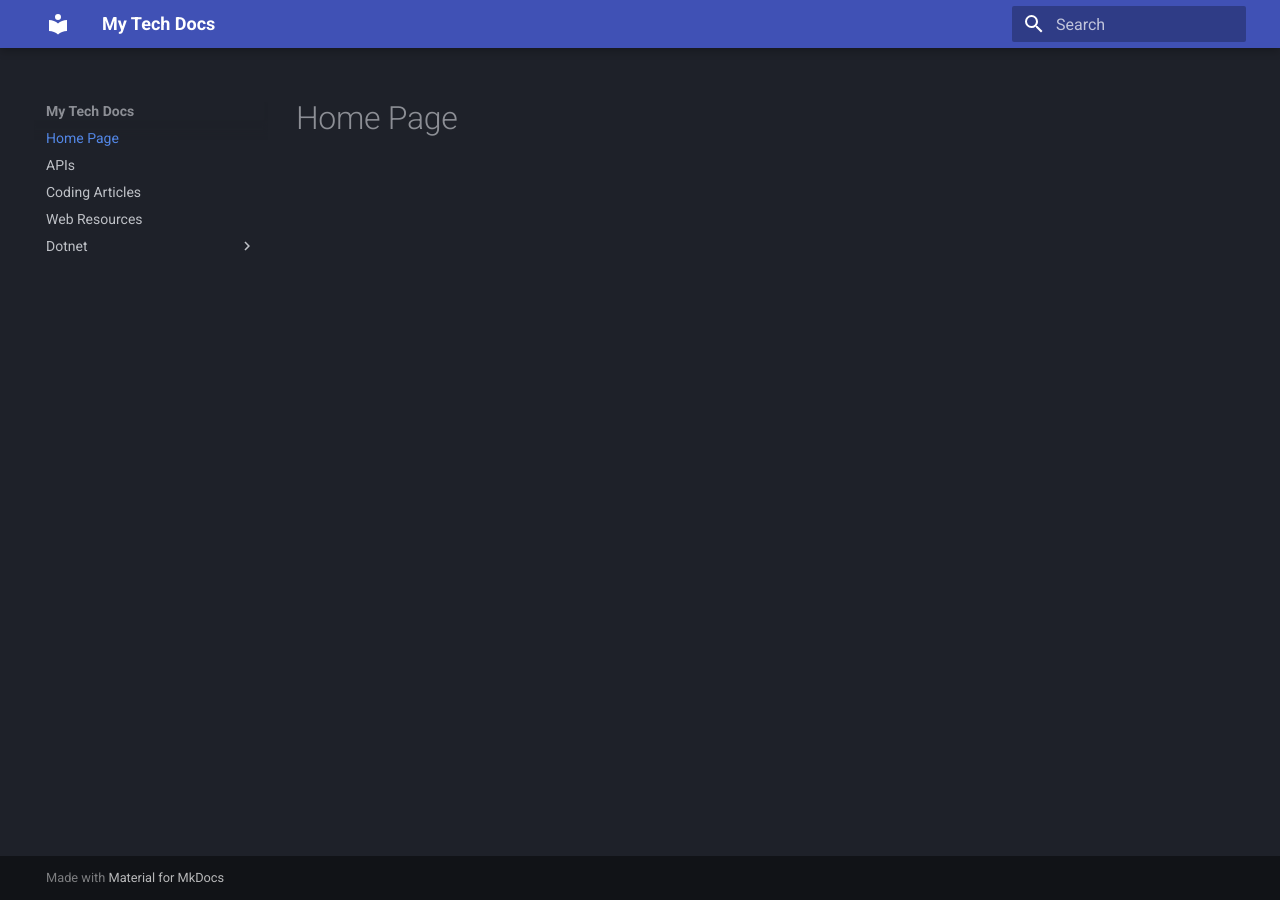
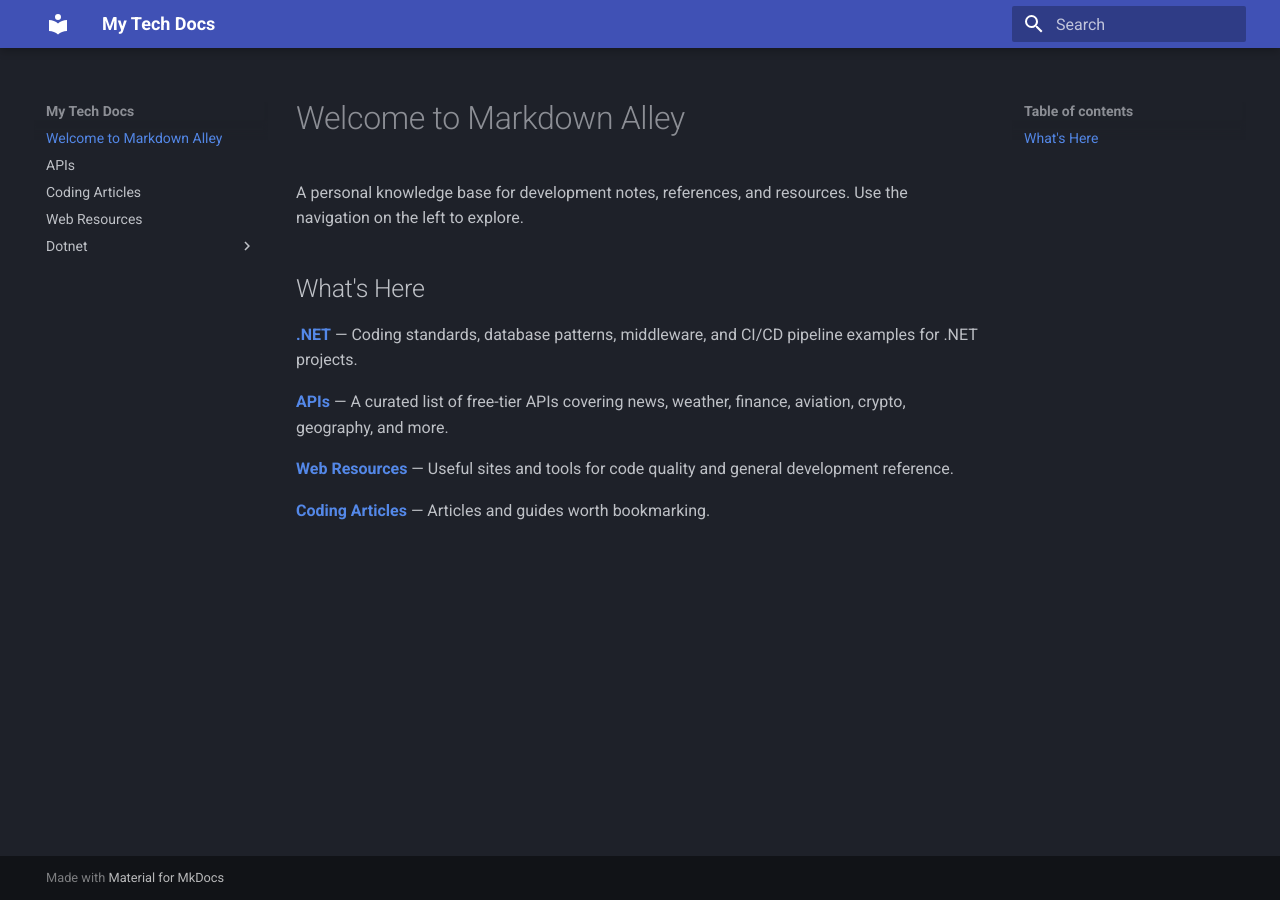
Before and after one commit to gooddogdevelopment-sys/Markdown-Alley, an MkDocs documentation site: the page built from docs/index.md, in a window 1280 px wide. Built offline with MkDocs 1.6.1 and Material for MkDocs 9.7.7, drawn with Linux system fonts in a browser that asks for light colours.

Commit message:
Added index.md page for home page.

```diff
--- a/docs/index.md
+++ b/docs/index.md
@@ -1 +1,13 @@
-# Home Page
+# Welcome to Markdown Alley
+
+A personal knowledge base for development notes, references, and resources. Use the navigation on the left to explore.
+
+## What's Here
+
+**[.NET](Dotnet/Database/DotNetDbContext.md)** — Coding standards, database patterns, middleware, and CI/CD pipeline examples for .NET projects.
+
+**[APIs](APIs.md)** — A curated list of free-tier APIs covering news, weather, finance, aviation, crypto, geography, and more.
+
+**[Web Resources](WebResources.md)** — Useful sites and tools for code quality and general development reference.
+
+**[Coding Articles](CodingArticles.md)** — Articles and guides worth bookmarking.
```
